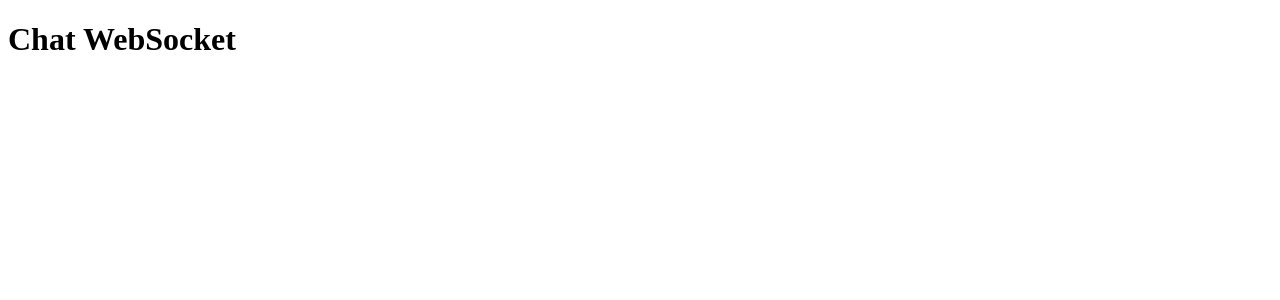
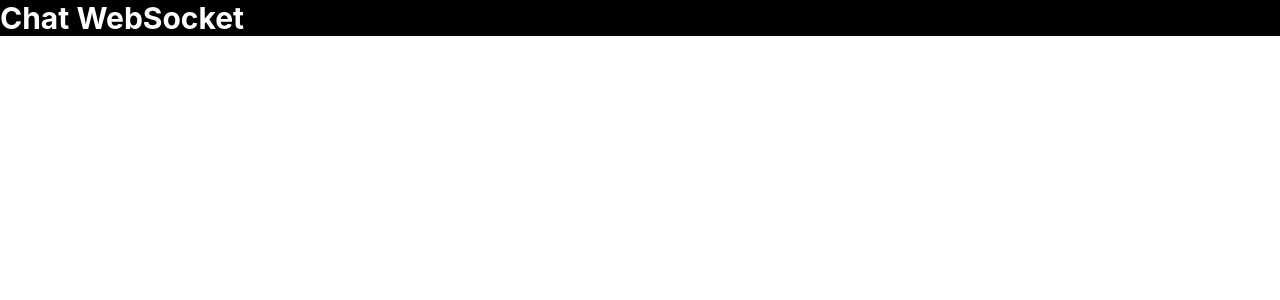
Before and after one commit to patrilucas59/chat-websocket, a React (Vite) app in the folder frontend/: page / in a window 1280 px wide. Shown: the top 300 px of the page. Built offline with nearby package versions, Linux system fonts and the light colour scheme.

Commit message:
chore(frontend): configuração do TailwindCSS no frontend

```diff
--- a/frontend/package.json
+++ b/frontend/package.json
@@ -9,9 +9,11 @@
     "preview": "vite preview"
   },
   "dependencies": {
+    "@tailwindcss/vite": "^4.3.3",
     "axios": "^1.7.7",
     "react": "^18.3.1",
-    "react-dom": "^18.3.1"
+    "react-dom": "^18.3.1",
+    "tailwindcss": "^4.3.3"
   },
   "devDependencies": {
     "@vitejs/plugin-react": "^4.3.1",
--- a/frontend/src/App.jsx
+++ b/frontend/src/App.jsx
@@ -1,7 +1,7 @@
 function App() {
   return (
-    <div>
-      <h1>Chat WebSocket</h1>
+    <div className="bg-black">
+      <h1 className='text-white text-3xl font-bold'>Chat WebSocket</h1>
     </div>
   );
 }
--- /dev/null
+++ b/frontend/src/index.css
@@ -0,0 +1 @@
+@import "tailwindcss";
--- a/frontend/src/main.jsx
+++ b/frontend/src/main.jsx
@@ -1,6 +1,7 @@
 import React from 'react';
 import ReactDOM from 'react-dom/client';
 import App from './App.jsx';
+import './index.css';
 
 ReactDOM.createRoot(document.getElementById('root')).render(
   <React.StrictMode>
--- a/frontend/vite.config.js
+++ b/frontend/vite.config.js
@@ -1,6 +1,7 @@
 import { defineConfig } from "vite";
 import react from "@vitejs/plugin-react";
+import tailwindcss from "@tailwindcss/vite";
 
-export default {
-  plugins: [react()],
-}
+export default defineConfig({
+  plugins: [react(), tailwindcss()],
+});
```
Also changed, not shown: 1 other file (tests, documents, lock files or other folders).
